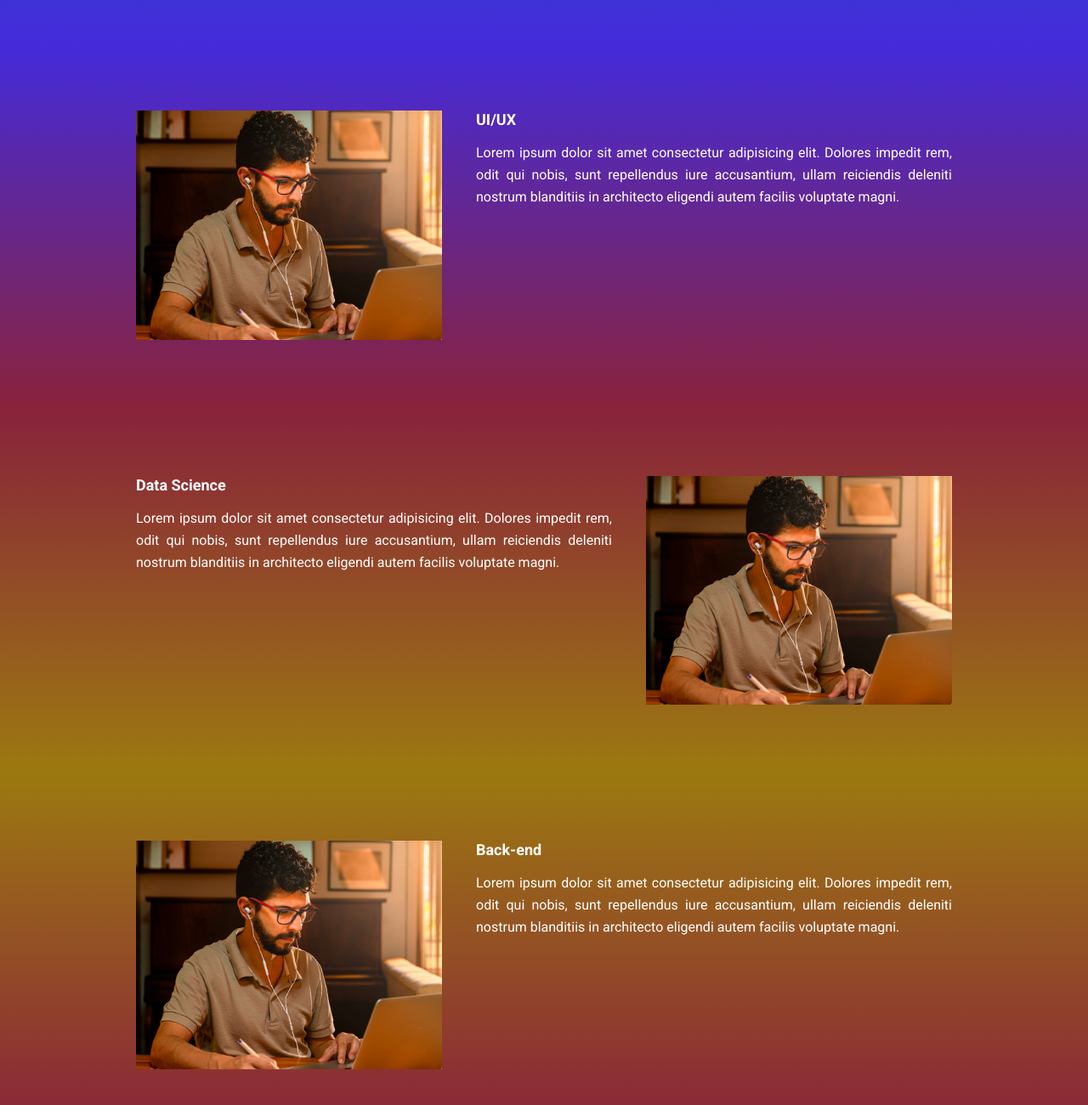
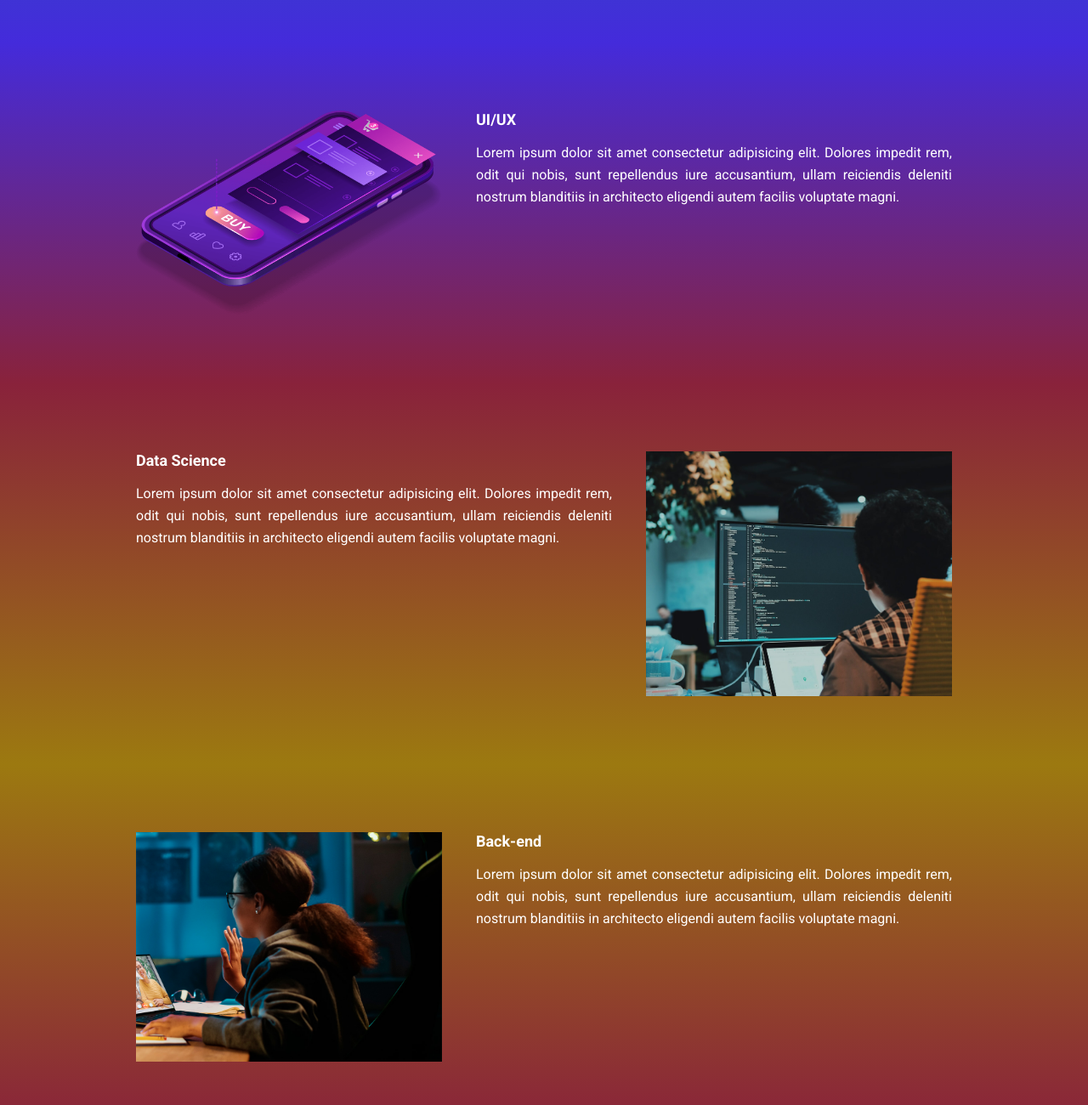
Before and after one commit to Eduvoices/ebac_tech_talks, a website built with Parcel: page src/index.html in a window 1280 px wide. Shown: the part 940-2240 px from the top of the page at 85% size. Built offline with nearby package versions, Linux system fonts and the light colour scheme.

Commit message:
adicionando imagens às seções

```diff
--- a/src/index.html
+++ b/src/index.html
@@ -43,7 +43,7 @@
                 <h2 class="event__details__title">Front-end</h2>
                 <p class="event__details__txt">Lorem ipsum dolor sit amet consectetur adipisicing elit. Dolores impedit rem, odit qui nobis, sunt repellendus iure accusantium, ullam reiciendis deleniti nostrum blanditiis in architecto eligendi autem facilis voluptate magni.</p>
             </div>
-            <img class="event__img" src="./images/images/frontend.png" alt="frontend">
+            <img class="event__img" src="./images/images/frontend.png" alt="Front-end">
         </div>
     </section>
     <section class="event event--ui-ux event--image-left">
@@ -52,7 +52,7 @@
                 <h2 class="event__details__title">UI/UX</h2>
                 <p class="event__details__txt">Lorem ipsum dolor sit amet consectetur adipisicing elit. Dolores impedit rem, odit qui nobis, sunt repellendus iure accusantium, ullam reiciendis deleniti nostrum blanditiis in architecto eligendi autem facilis voluptate magni.</p>
             </div>
-            <img class="event__img" src="./images/images/frontend.png" alt="frontend">
+            <img class="event__img" src="./images/images/ui-ux.png" alt="UI/UX">
         </div>
     </section>
     <section class="event event--data-science">
@@ -61,7 +61,7 @@
                 <h2 class="event__details__title">Data Science</h2>
                 <p class="event__details__txt">Lorem ipsum dolor sit amet consectetur adipisicing elit. Dolores impedit rem, odit qui nobis, sunt repellendus iure accusantium, ullam reiciendis deleniti nostrum blanditiis in architecto eligendi autem facilis voluptate magni.</p>
             </div>
-            <img class="event__img" src="./images/images/frontend.png" alt="frontend">
+            <img class="event__img" src="./images/images/data.png" alt="Data Science">
         </div>
     </section>
     <section class="event event--backend event--image-left">
@@ -70,7 +70,7 @@
                 <h2 class="event__details__title">Back-end</h2>
                 <p class="event__details__txt">Lorem ipsum dolor sit amet consectetur adipisicing elit. Dolores impedit rem, odit qui nobis, sunt repellendus iure accusantium, ullam reiciendis deleniti nostrum blanditiis in architecto eligendi autem facilis voluptate magni.</p>
             </div>
-            <img class="event__img" src="./images/images/frontend.png" alt="frontend">
+            <img class="event__img" src="./images/images/backend.png" alt="Back-end">
         </div>
     </section>
     <script src="https://unpkg.com/aos@next/dist/aos.js"></script>
```
